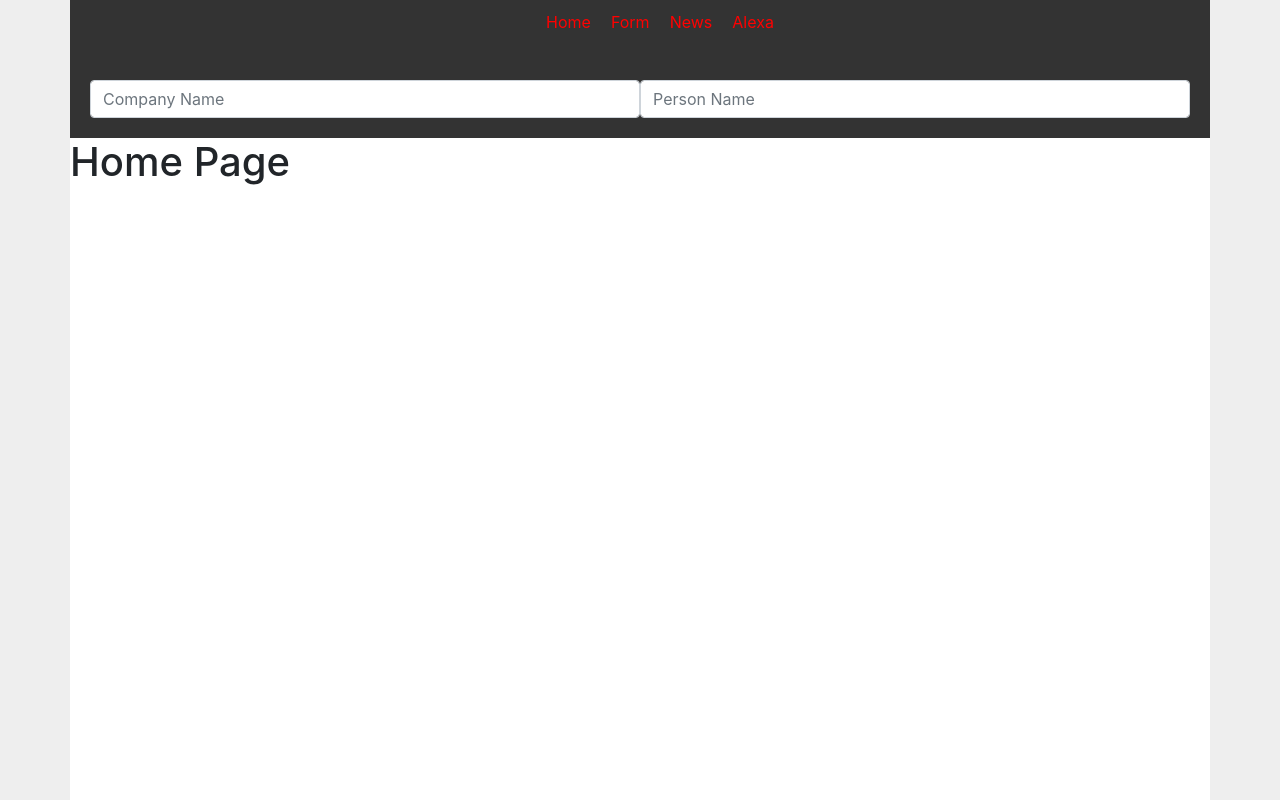
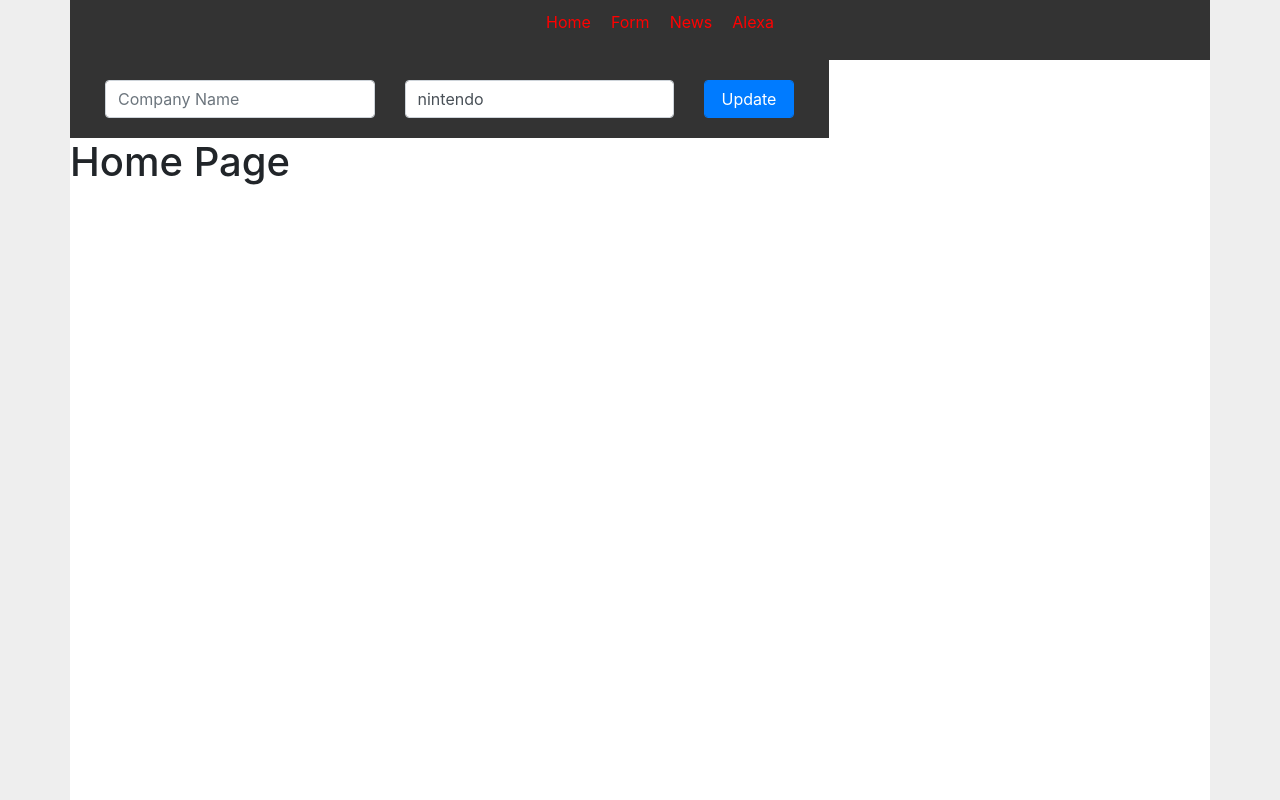
Before and after one commit to widro/companylookup_react, a React (Create React App) app: page / in a window 1280 px wide. Built offline with nearby package versions, Linux system fonts and the light colour scheme.

Commit message:
nav search inputs

```diff
--- a/src/App.js
+++ b/src/App.js
@@ -7,7 +7,7 @@ import { BrowserRouter as Router, Switch, Route} from "react-router-dom";
 import {Container, Row, Col} from 'react-bootstrap';
 
 import Nav from './components/Nav.js';
-import NavInput from './components/NavInput.js';
+import { NavInput } from './components/NavInput.js';
 import { Form } from './components/Form.js';
 import { NewsAPI } from './components/NewsAPI.js';
 import AlexaAPI from './components/AlexaAPI.js';
--- a/src/components/NavInput.js
+++ b/src/components/NavInput.js
@@ -1,15 +1,43 @@
-import React from 'react';
+import React, { Component } from 'react'
 
-import { Link } from 'react-router-dom';
+export class NavInput extends Component {
+	constructor(props) {
+		super(props)
+
+		this.state = {
+			companyname: '',
+			newsoutput:'',
+			dropdownname: 'nintendo'
+		}
+	}
+
+	handleSubmit = (event) => {
+		alert('${this.state.companyname} ${this.state.newsoutput}');
+
+		event.preventDefault();
+	}
+
+	render() {
+		return(
+		<form onSubmit={this.handleSubmit}>
+			<div className="NavInput">
+				<div className="col-lg-5">
+					<input placeholder="Company Name" className="form-control" type="text" value={this.state.companyname} />
+				</div>
+				<div className="col-lg-5">
+					<input placeholder="Person Name" className="form-control" type="text" value={this.state.dropdownname} />
+				</div>
+				<div className="col-lg-2">
+					<button type="submit" className="form-control btn-primary">Update</button>
+				</div>
+			</div>
+		</form>
 
 
-function NavInput() {
-	return (
-		<div className="NavInput">
-			<input placeholder="Company Name" className="form-control" type="text" value="" />
-			<input placeholder="Person Name" className="form-control" type="text" value="" />
-		</div>
-	);
+
+
+		)
+
+	}
+
 }
-
-export default NavInput;
```
